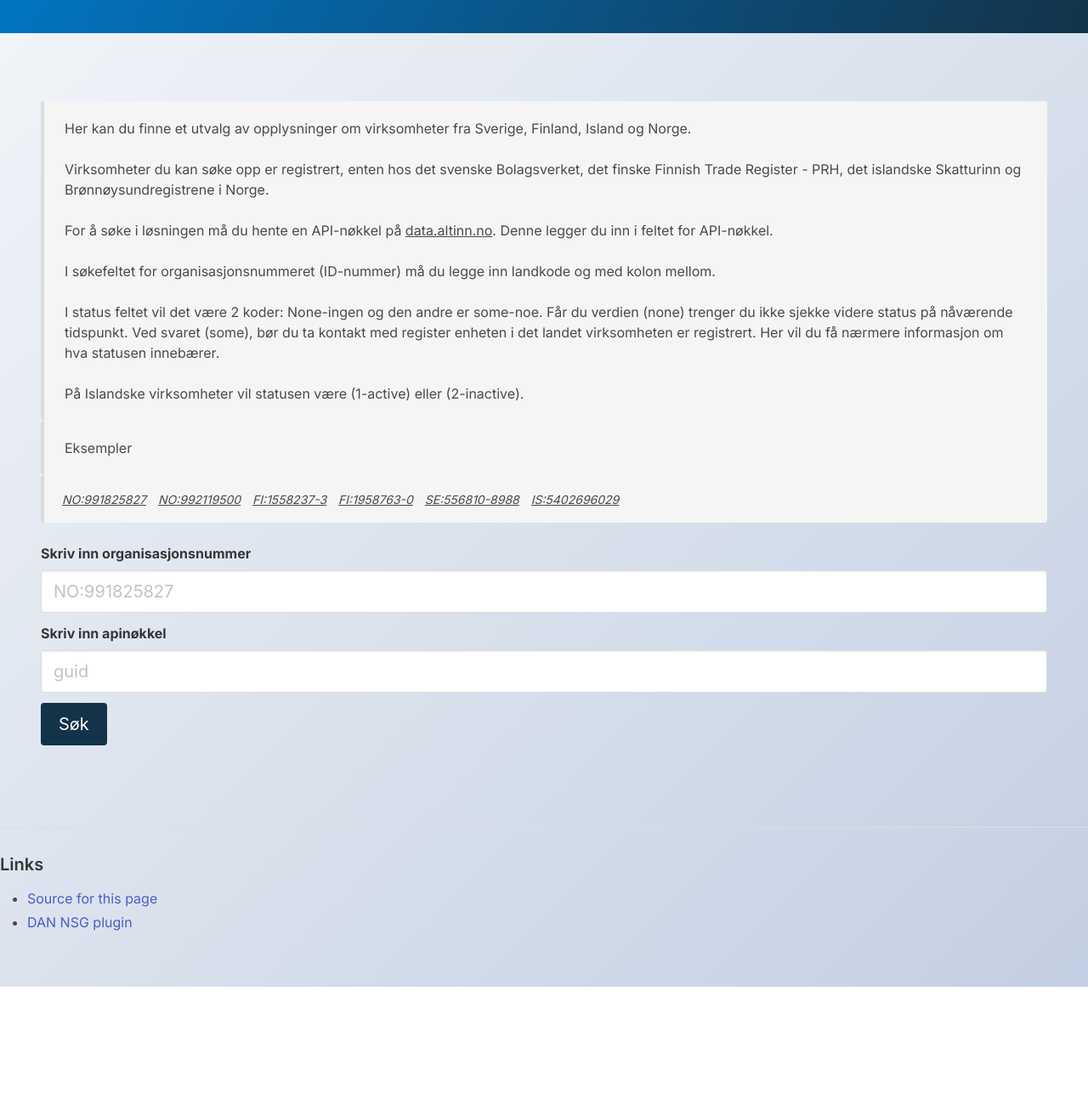
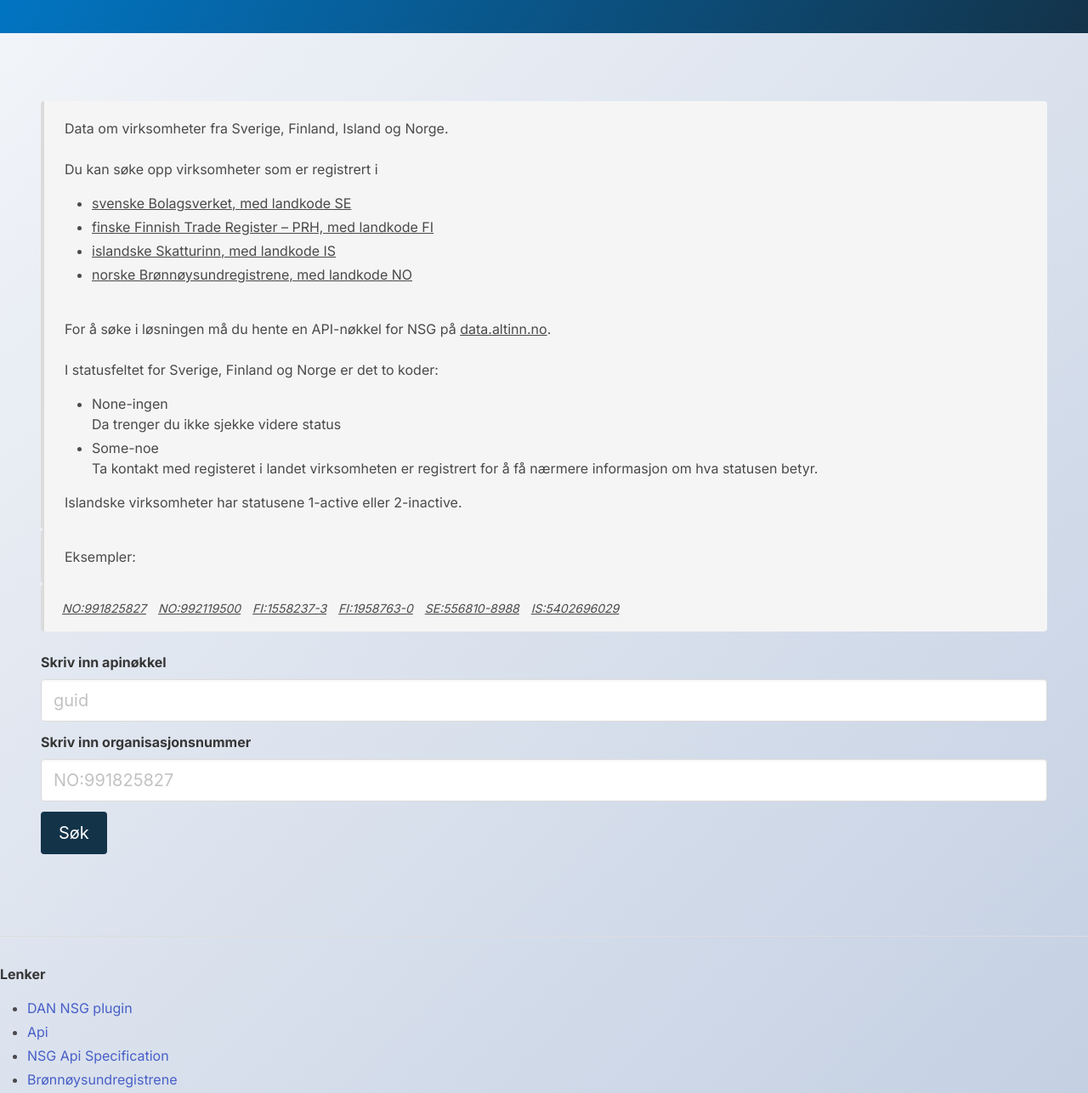
Before and after one commit to data-altinn-no/poc-nsg, a plain HTML site: page index.html in a window 1280 px wide. Shown: the part 180-1466 px from the top of the page at 85% size. Before the commit the page ends 1341 px from the top, so only its background shows below. Drawn offline with Linux system fonts and the light colour scheme.

Commit message:
updated texts, minor layout changes

```diff
--- a/index.html
+++ b/index.html
@@ -2,7 +2,7 @@
 <html lang="en">
 <head>
   <meta charset="utf-8">
-  <title>NSG-DAN POC</title>
+  <title>NSG Business Lookup</title>
   <meta name="viewport" content="width=device-width, initial-scale=1">
   <link rel="stylesheet" href="css/bulma.css">
   <link rel="stylesheet" href="css/poc.css">
@@ -12,7 +12,7 @@
   <script src="js/page.js"></script>
 
   <script>
-    if (window.location.host.includes("azurestaticapps.net")) {
+    if (window.location.host.includes("azurestaticapps.net") || (window.location.host.includes('nsg-dan-poc'))) {
       window.location = "https://nsg.data.altinn.no/?lang=no";
     }
 
@@ -43,8 +43,9 @@
         document.getElementById("btnLookup").innerText = data.buttonLookup;
         document.getElementById("js-error-message").innerText = data.errorOccurred;
        //document.getElementById("message-body-text").innerHTML = data.introText;
-        document.getElementById("message-body-text").innerHTML = data.text1 + data.text2 + data.text3 + data.text4 + data.text5 + data.text6
+        document.getElementById("message-body-text").innerHTML = data.text1 + data.text2 + data.text3 + data.text4 + data.text5 //+ data.text6
         document.getElementById("message-body-examples").innerText = data.examples;
+        document.getElementById("links-label").innerText = data.links;
         // osv. – legg til flere om nødvendig
       })
       .catch(error => {
@@ -88,7 +89,12 @@
         </p>
 
     </article>
-
+    <div class="field is-medium">
+      <label class="label" id="label-apikey">Enter your apikey</label>
+      <div class="control">
+        <input class="input is-medium" id="txtApiKey" type="text" placeholder="guid">
+      </div>
+    </div>
     <div class="field is-medium">
       <label class="label" id="label-business-id">Enter a business-ID</label>
       <div class="control">
@@ -96,12 +102,7 @@
       </div>
     </div>
 
-    <div class="field is-medium">
-      <label class="label" id="label-apikey">Enter your apikey</label>
-      <div class="control">
-        <input class="input is-medium" id="txtApiKey" type="text" placeholder="guid">
-      </div>
-    </div>
+
 
     <div class="control">
       <button class="button is-primary is-medium" id="btnLookup">Look up</button>
@@ -129,11 +130,15 @@
     </div>
   -->
     <footer>
-      <h4>Links</h4>
+
+        <label class="label" id="links-label">Links</label>
       <ul>
-        <li><a href="https://github.com/data-altinn-no/poc-nsg/">Source for this page</a></li>
         <li><a href="https://github.com/data-altinn-no/dan-plugin-nsg/">DAN NSG plugin</a></li>
+        <li><a href="https://docs.data.altinn.no/api/">Api</a></li>
+        <li><a href="https://docs.data.altinn.no/api/">NSG Api Specification</a></li>
+        <li><a href="https://www.brreg.no/bruke-data-fra-bronnoysundregistrene/datasett-og-api/">Brønnøysundregistrene </a></li>
       </ul>
+
     </footer>
   </div>
 </body>
--- a/lang/no.json
+++ b/lang/no.json
@@ -6,11 +6,11 @@
     "labelApiKey": "Skriv inn apinøkkel",
     "buttonLookup": "Søk",
     "errorOccurred": "En feil oppstod:",
-    "examples" : "Eksempler",
-    "text1" : "Her kan du finne et utvalg av opplysninger om virksomheter fra Sverige, Finland, Island og Norge. <br></br>",
-    "text2" : "Virksomheter du kan søke opp er registrert, enten hos det svenske Bolagsverket, det finske Finnish Trade Register - PRH, det islandske Skatturinn og Brønnøysundregistrene i Norge.<br></br>",
-    "text3" : "For å søke i løsningen må du hente en API-nøkkel på <a href=https://data.altinn.no target='blank'>data.altinn.no</a>. Denne legger du inn i feltet for API-nøkkel.<br></br>",
-    "text4" : "I søkefeltet for organisasjonsnummeret (ID-nummer) må du legge inn landkode og med kolon mellom. <br></br>",
-    "text5" : "I status feltet vil det være 2 koder: None-ingen og den andre er some-noe. Får du verdien (none) trenger du ikke sjekke videre status på nåværende tidspunkt. Ved svaret (some), bør du ta kontakt med register enheten i det landet virksomheten er registrert. Her vil du få nærmere informasjon om hva statusen innebærer.<br></br>",
-    "text6" : "På Islandske virksomheter vil statusen være (1-active) eller (2-inactive)."
+    "examples" : "Eksempler:",
+    "text1" : "Data om virksomheter fra Sverige, Finland, Island og Norge. <br></br>",
+    "text2" : "Du kan søke opp virksomheter som er registrert i <ul><li><a href='https://www.bolagsverket.se/' target='blank'>svenske Bolagsverket, med landkode SE</a></li><li><a href='https://www.prh.fi/en/' target='blank'>finske Finnish Trade Register – PRH, med landkode FI</a></li><li><a href='https://www.skatturinn.is/english/' target='blank'>islandske Skatturinn, med landkode IS</a></li><li><a href='https://www.brreg.no/' target='blank'>norske Brønnøysundregistrene, med landkode NO</a></li></ul><br>",
+    "text3" : "For å søke i løsningen må du hente en API-nøkkel for NSG på <a href='https://docs.data.altinn.no/api/' target='blank'>data.altinn.no</a>.<br></br>",
+    "text4" : "I statusfeltet for Sverige, Finland og Norge er det to koder:  <ul><li>None-ingen <br> Da trenger du ikke sjekke videre status</li><li>Some-noe <br>Ta kontakt med registeret i landet virksomheten er registrert for å få nærmere informasjon om hva statusen betyr. </li></ul> ",
+    "text5" : "Islandske virksomheter har statusene 1-active eller 2-inactive.<br>",
+    "links" : "Lenker"
   }
```
Also changed, not shown: lang/en.json (+6 -6 lines).
